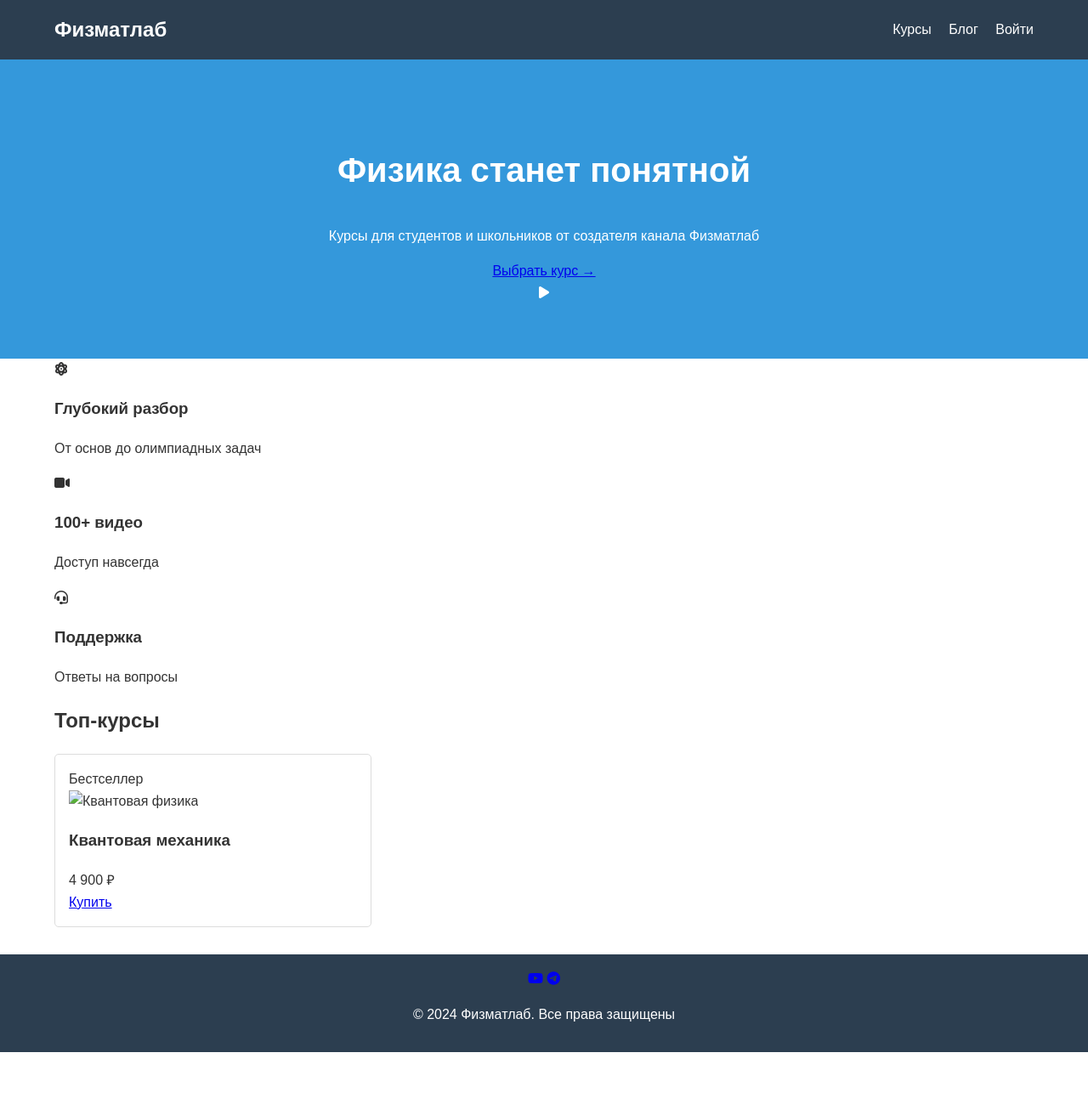
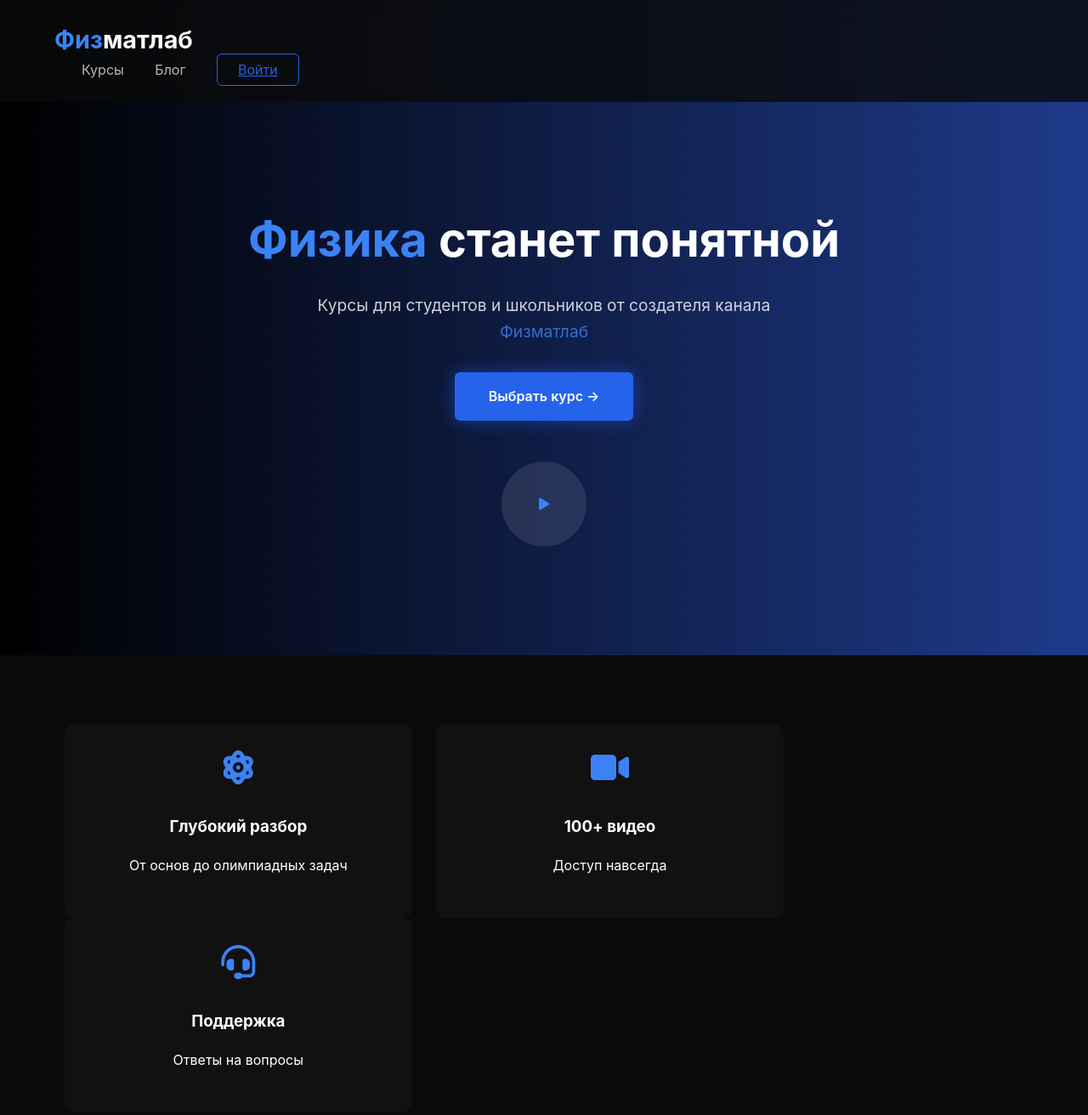
Before and after one commit to DomaninDV/fizmatlab, a plain HTML site: page index.html in a window 1280 px wide. Shown: the top 1312 px of the page at 85% size. Before the commit the page ends 1238 px from the top, so only its background shows below. Drawn offline with Linux system fonts and the light colour scheme; files that its build step writes are made by us from their sources.

Commit message:
Update style.css

```diff
--- a/style.css
+++ b/style.css
@@ -1,10 +1,17 @@
-/* Общие стили */
+/* Базовые настройки */
+:root {
+  --dark: #0a0a0a;
+  --darker: #111;
+  --blue: #2563eb;
+  --blue-light: #3b82f6;
+}
+
 body {
-  font-family: Arial, sans-serif;
+  font-family: 'Inter', sans-serif;
+  background: var(--dark);
+  color: white;
   margin: 0;
-  padding: 0;
   line-height: 1.6;
-  color: #333;
 }
 
 .container {
@@ -13,82 +20,130 @@
   margin: 0 auto;
 }
 
-/* Шапка */
-header {
-  background: #2c3e50;
-  color: white;
-  padding: 1rem 0;
+/* Текст с синим акцентом */
+.blue-text {
+  color: var(--blue-light);
 }
 
-header .container {
-  display: flex;
-  justify-content: space-between;
-  align-items: center;
+/* Шапка */
+.dark-header {
+  background: rgba(10, 10, 10, 0.8);
+  backdrop-filter: blur(10px);
+  padding: 1.5rem 0;
+  position: fixed;
+  width: 100%;
+  z-index: 100;
 }
 
 .logo {
-  font-size: 1.5rem;
-  font-weight: bold;
+  font-size: 1.8rem;
+  font-weight: 700;
+  text-decoration: none;
   color: white;
-  text-decoration: none;
 }
 
-nav a {
-  color: white;
-  margin-left: 1rem;
+.nav-link {
+  color: rgba(255, 255, 255, 0.7);
+  margin-left: 2rem;
   text-decoration: none;
+  transition: 0.3s;
+}
+
+.nav-link:hover {
+  color: var(--blue-light);
+}
+
+.btn-outline {
+  border: 1px solid var(--blue);
+  color: var(--blue);
+  padding: 0.5rem 1.5rem;
+  border-radius: 6px;
+  margin-left: 2rem;
 }
 
 /* Герой-секция */
 .hero {
-  background: #3498db;
-  color: white;
+  padding: 12rem 0 8rem;
   text-align: center;
-  padding: 4rem 0;
+  background: linear-gradient(to right, #000, #1e3a8a);
 }
 
 .hero h1 {
-  font-size: 2.5rem;
+  font-size: 3.5rem;
+  margin-bottom: 1rem;
 }
 
-.btn {
-  display: inline-block;
-  background: #e74c3c;
-  color: white;
-  padding: 0.5rem 1rem;
-  text-decoration: none;
-  border-radius: 5px;
-  margin-top: 1rem;
+.hero p {
+  font-size: 1.2rem;
+  opacity: 0.8;
+  max-width: 600px;
+  margin: 0 auto 2rem;
 }
 
-/* Карточки курсов */
-.courses-preview {
-  padding: 2rem 0;
+.btn-glow {
+  background: var(--blue);
+  color: white;
+  padding: 1rem 2.5rem;
+  border-radius: 6px;
+  text-decoration: none;
+  font-weight: 600;
+  display: inline-block;
+  box-shadow: 0 0 20px rgba(37, 99, 235, 0.5);
+  transition: 0.3s;
 }
 
-.course-grid {
-  display: grid;
-  grid-template-columns: repeat(auto-fill, minmax(300px, 1fr));
-  gap: 1rem;
+.btn-glow:hover {
+  transform: translateY(-3px);
+  box-shadow: 0 0 30px rgba(37, 99, 235, 0.7);
+}
+
+.video-preview {
+  width: 100px;
+  height: 100px;
+  border-radius: 50%;
+  background: rgba(255, 255, 255, 0.1);
+  display: flex;
+  align-items: center;
+  justify-content: center;
+  margin: 3rem auto 0;
+  cursor: pointer;
+}
+
+/* Карточки */
+.features {
+  padding: 5rem 0;
+}
+
+.feature-card {
+  background: var(--darker);
+  border-radius: 12px;
+  padding: 2rem;
+  text-align: center;
+  width: 30%;
+  display: inline-block;
+  margin: 0 1%;
+}
+
+.feature-card i {
+  font-size: 2.5rem;
+  margin-bottom: 1rem;
 }
 
 .course-card {
-  border: 1px solid #ddd;
-  border-radius: 5px;
+  background: var(--darker);
+  border-radius: 12px;
   overflow: hidden;
-  padding: 1rem;
+  width: 31%;
+  margin: 1%;
+  position: relative;
 }
 
-.course-card img {
-  width: 100%;
-  height: auto;
-}
-
-/* Подвал */
-footer {
-  background: #2c3e50;
+.course-badge {
+  position: absolute;
+  top: 10px;
+  right: 10px;
+  background: var(--blue);
   color: white;
-  text-align: center;
-  padding: 1rem 0;
-  margin-top: 2rem;
-}
+  padding: 0.3rem 0.8rem;
+  border-radius: 20px;
+  font-size: 0.
```
